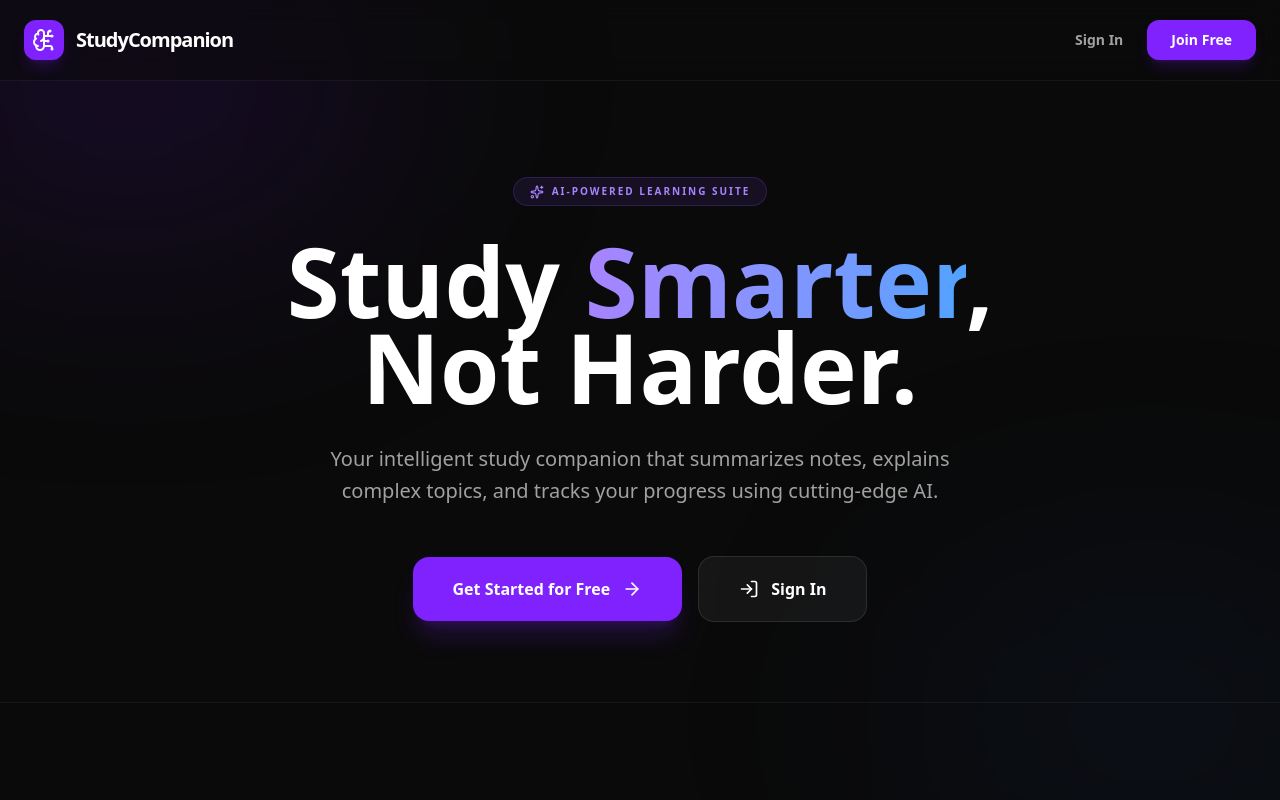
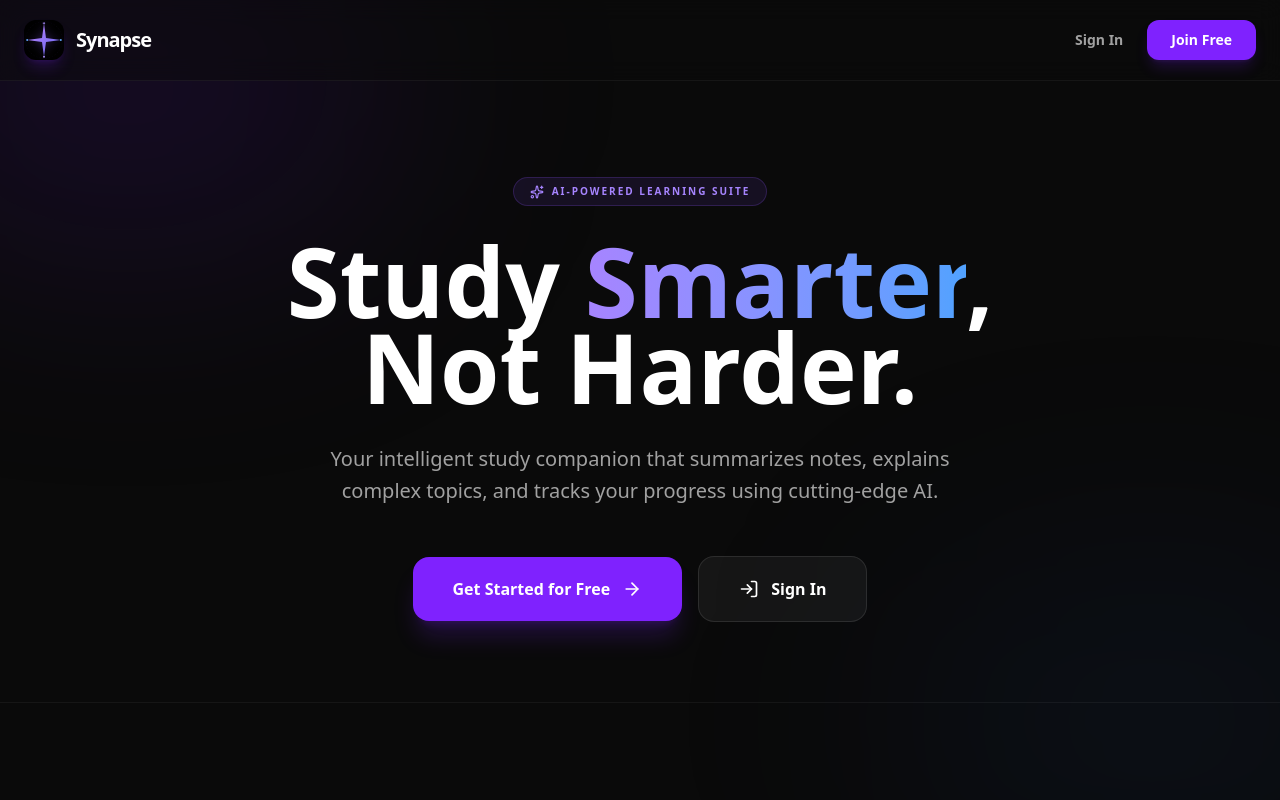
Before and after one commit to AsjadUsmani/ai-study-companion, a Next.js app in the folder apps/web/: page / in a window 1280 px wide. Shown: the top 800 px of the page. Built offline with nearby package versions, Linux system fonts and the light colour scheme; no server answers.

Commit message:
logo change and metadata

```diff
--- /dev/null
+++ b/apps/web/src/app/icon.tsx
@@ -0,0 +1,61 @@
+import { ImageResponse } from 'next/og';
+
+/**
+ * Next.js App Router Icon Generator
+ * This file automatically generates the favicon and app icons for your site.
+ * Location: web/src/app/icon.tsx
+ */
+
+// Route segment config
+export const runtime = 'edge';
+
+// Image metadata
+export const size = {
+  width: 32,
+  height: 32,
+};
+export const contentType = 'image/png';
+
+export default function Icon() {
+  return new ImageResponse(
+    (
+      // Favicon Design: A condensed, high-contrast version of the Synapse Star
+      <div
+        style={{
+          fontSize: 24,
+          background: '#050505',
+          width: '100%',
+          height: '100%',
+          display: 'flex',
+          alignItems: 'center',
+          justifyContent: 'center',
+          borderRadius: '20%',
+          border: '1px solid rgba(139, 92, 246, 0.3)',
+        }}
+      >
+        <svg
+          width="24"
+          height="24"
+          viewBox="0 0 100 100"
+          fill="none"
+          xmlns="http://www.w3.org/2000/svg"
+        >
+          {/* Main Synapse Star for Favicon visibility */}
+          <path
+            d="M50 5 L56 44 L95 50 L56 56 L50 95 L44 56 L5 50 L44 44 Z"
+            fill="url(#icon-grad)"
+          />
+          <defs>
+            <linearGradient id="icon-grad" x1="0" y1="0" x2="100" y2="100">
+              <stop stopColor="#A78BFA" />
+              <stop offset="1" stopColor="#6366F1" />
+            </linearGradient>
+          </defs>
+        </svg>
+      </div>
+    ),
+    {
+      ...size,
+    }
+  );
+}
--- a/apps/web/src/app/layout.tsx
+++ b/apps/web/src/app/layout.tsx
@@ -14,8 +14,20 @@ const geistMono = Geist_Mono({
 });
 
 export const metadata: Metadata = {
-  title: "Create Next App",
-  description: "Generated by create next app",
+  title: {
+    template: "%s | Synapse",
+    default: "Synapse | Your AI Second Brain",
+  },
+  description:
+    "Transform messy notes into structured knowledge. Synapse uses AI to summarize, quiz, and explain complex topics, acting as the operating system for your studies.",
+  keywords: [
+    "AI Study",
+    "Note Taking",
+    "Active Recall",
+    "Flashcards",
+    "Student Productivity",
+  ],
+  authors: [{ name: "Asjad Usmani" }],
 };
 
 export default function RootLayout({
@@ -25,7 +37,18 @@ export default function RootLayout({
 }>) {
   return (
     <html lang="en">
+      <head>
+        <meta name="theme-color" content="#050505" />
+      </head>
       <body
+      style={{
+          margin: 0,
+          fontFamily: 'Inter, system-ui, -apple-system, sans-serif',
+          backgroundColor: '#050505',
+          color: '#e5e5e5',
+          WebkitFontSmoothing: 'antialiased',
+          MozOsxFontSmoothing: 'grayscale',
+        }}
         className={`${geistSans.variable} ${geistMono.variable} antialiased`}
       >
         <main>{children}</main>
--- a/apps/web/src/app/page.tsx
+++ b/apps/web/src/app/page.tsx
@@ -17,6 +17,7 @@ import {
   Loader2,
 } from "lucide-react";
 import { useRouter } from "next/navigation";
+import Logo from "@/components/Logo";
 
 export default function App() {
   const router = useRouter();
@@ -137,11 +138,11 @@ export default function App() {
             className="flex items-center gap-3 group cursor-pointer"
             onClick={() => router.push("/")}
           >
-            <div className="w-10 h-10 rounded-xl bg-violet-600 flex items-center justify-center shadow-lg shadow-violet-600/20 group-hover:scale-110 transition-transform">
-              <BrainCircuit className="w-6 h-6 text-white" />
+            <div className="w-10 h-10 rounded-xl bg-black flex items-center justify-center shadow-lg shadow-violet-600/20 group-hover:scale-110 transition-transform">
+              <Logo />
             </div>
             <span className="font-bold text-xl text-white tracking-tighter">
-              StudyCompanion
+              Synapse
             </span>
           </div>
 
@@ -374,11 +375,11 @@ export default function App() {
         {/* Footer */}
         <footer className="max-w-7xl mx-auto px-6 py-16 border-t border-white/5 flex flex-col md:flex-row justify-between items-center gap-8">
           <div className="flex items-center gap-3">
-            <div className="w-8 h-8 rounded-lg bg-violet-600 flex items-center justify-center">
-              <BrainCircuit className="w-5 h-5 text-white" />
+            <div className="w-8 h-8 rounded-lg bg-black flex items-center justify-center">
+              <Logo />
             </div>
             <span className="font-bold text-white tracking-tight">
-              StudyCompanion
+              Synapse
             </span>
           </div>
           <div className="flex items-center gap-8 text-sm font-bold text-neutral-500">
@@ -393,7 +394,7 @@ export default function App() {
             </a>
           </div>
           <p className="text-neutral-600 text-xs font-medium">
-            © {new Date().getFullYear()} StudyCompanion AI.
+            © {new Date().getFullYear()} Synapse AI.
           </p>
         </footer>
       </div>
--- /dev/null
+++ b/apps/web/src/components/Logo.tsx
@@ -0,0 +1,91 @@
+import React from 'react';
+
+/**
+ * Logo.tsx
+ * A premium, animated SVG logo for the Synapse application.
+ * Features a neural-inspired star with a glowing gradient and subtle animations.
+ * * Props:
+ * - className: Standard Tailwind classes for sizing (e.g., "w-12 h-12")
+ * - showText: Boolean to show "SYNAPSE" alongside the icon
+ */
+
+interface LogoProps {
+  className?: string;
+  showText?: boolean;
+}
+
+export const Logo: React.FC<LogoProps> = ({ className = "w-10 h-10", showText = false }) => {
+  return (
+    <div className={`flex items-center gap-3 ${className}`}>
+      <div className="relative group">
+        {/* Glow Effect Layer */}
+        <div className="absolute inset-0 bg-violet-600/20 blur-xl rounded-full scale-0 group-hover:scale-150 transition-transform duration-500" />
+
+        <svg
+          viewBox="0 0 100 100"
+          fill="none"
+          xmlns="http://www.w3.org/2000/svg"
+          className="w-full h-full relative z-10 overflow-visible"
+        >
+          {/* Subtle Outer Ring */}
+          <circle
+            cx="50"
+            cy="50"
+            r="46"
+            stroke="currentColor"
+            strokeWidth="0.5"
+            className="text-violet-500/20"
+            strokeDasharray="4 4"
+          />
+
+          {/* Neural Connection Lines */}
+          <g className="opacity-40">
+            <path d="M50 10 Q75 25 90 50" stroke="url(#line-grad)" strokeWidth="0.5" />
+            <path d="M90 50 Q75 75 50 90" stroke="url(#line-grad)" strokeWidth="0.5" />
+            <path d="M50 90 Q25 75 10 50" stroke="url(#line-grad)" strokeWidth="0.5" />
+            <path d="M10 50 Q25 25 50 10" stroke="url(#line-grad)" strokeWidth="0.5" />
+          </g>
+
+          {/* Main Star Shape */}
+          <path
+            d="M50 8L55 45L92 50L55 55L50 92L45 55L8 50L45 45L50 8Z"
+            fill="url(#main-grad)"
+            className="drop-shadow-[0_0_12px_rgba(139,92,246,0.4)]"
+          >
+            <animate
+              attributeName="opacity"
+              values="0.8;1;0.8"
+              dur="3s"
+              repeatCount="indefinite"
+            />
+          </path>
+
+          {/* Core Hub Nodes */}
+          <circle cx="50" cy="8" r="2.5" fill="#A78BFA" className="animate-pulse" />
+          <circle cx="50" cy="92" r="2.5" fill="#A78BFA" />
+          <circle cx="8" cy="50" r="2.5" fill="#60A5FA" />
+          <circle cx="92" cy="50" r="2.5" fill="#60A5FA" />
+
+          <defs>
+            <linearGradient id="main-grad" x1="8" y1="8" x2="92" y2="92" gradientUnits="userSpaceOnUse">
+              <stop stopColor="#C084FC" />
+              <stop offset="1" stopColor="#6366F1" />
+            </linearGradient>
+            <linearGradient id="line-grad" x1="0" y1="0" x2="100" y2="100">
+              <stop stopColor="#A78BFA" stopOpacity="0.2" />
+              <stop offset="1" stopColor="#60A5FA" stopOpacity="0.2" />
+            </linearGradient>
+          </defs>
+        </svg>
+      </div>
+
+      {showText && (
+        <span className="text-xl font-black tracking-tighter bg-clip-text text-transparent bg-gradient-to-r from-white to-neutral-400">
+          SYNAPSE
+        </span>
+      )}
+    </div>
+  );
+};
+
+export default Logo;
```
